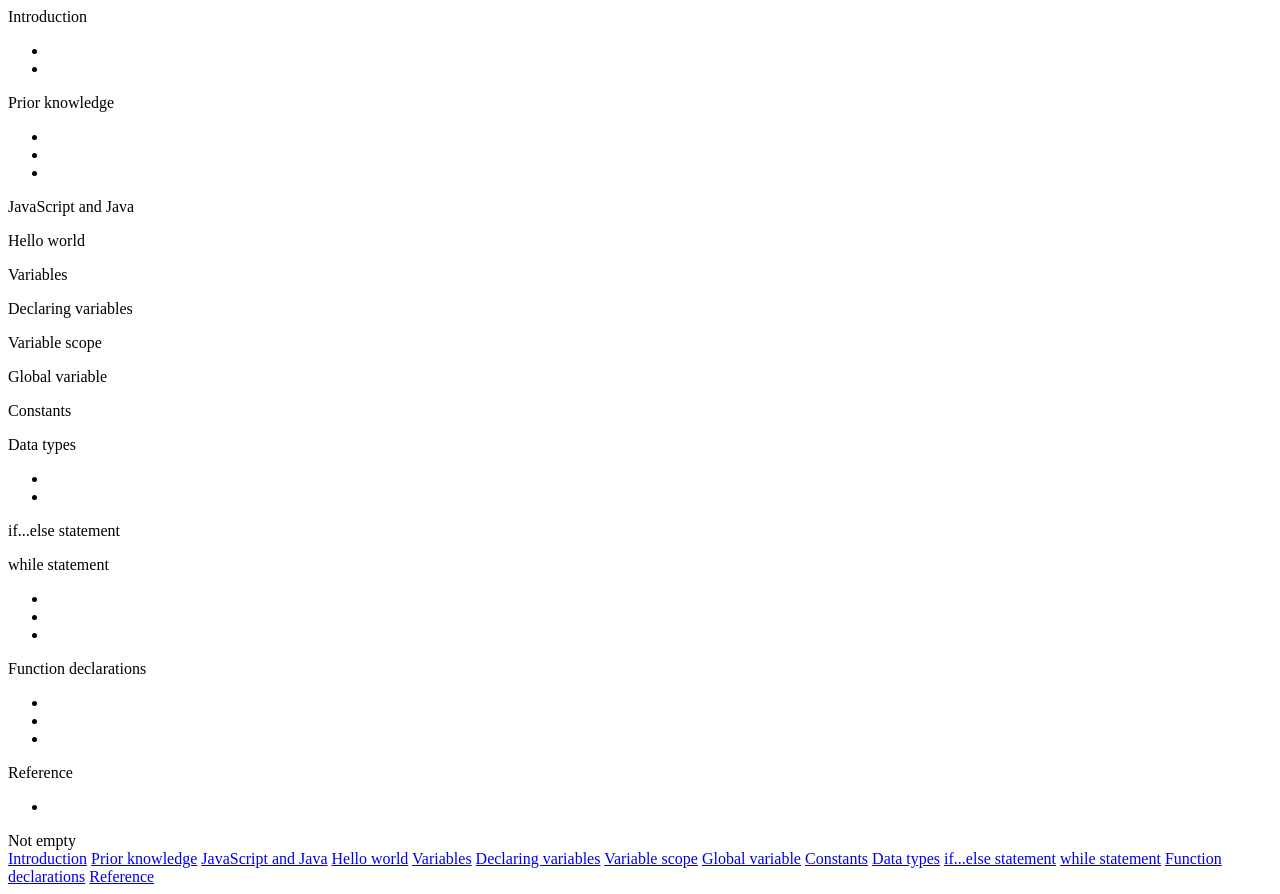
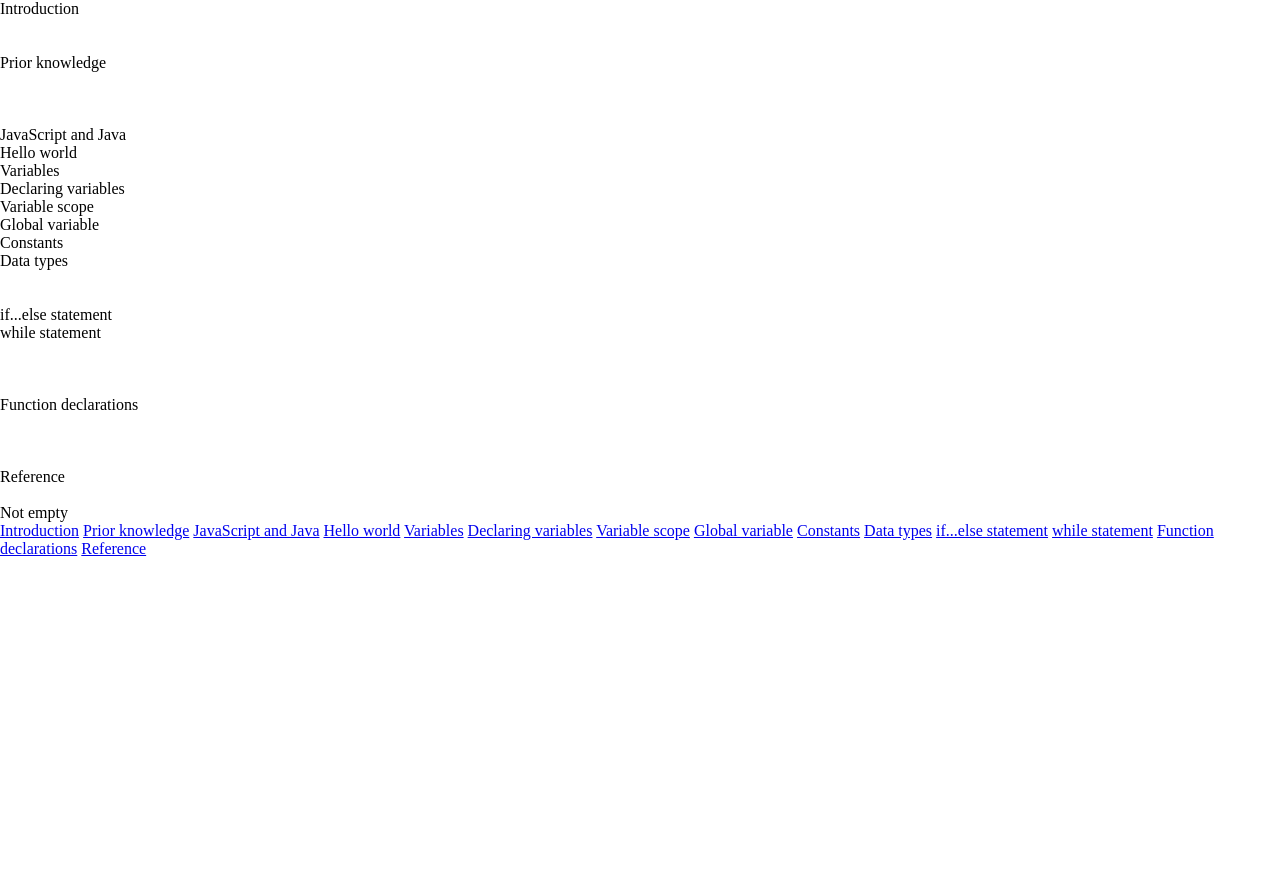
Before and after one commit to codewithmide/JavaScript-Technical-Documentation-Page, a plain HTML site: page index.html in a window 1280 px wide. After the commit the page ends 800 px from the top, so only its background shows below. Drawn offline with Linux system fonts and the light colour scheme.

Commit message:
all html checks passed

```diff
--- a/index.html
+++ b/index.html
@@ -1,7 +1,7 @@
 <!DOCTYPE html>
 <html>
   <head>
-    <title>Technical documentation page</title>
+    <title>JavaScript Technical Documentation Page</title>
     <meta name="viewport" />
     <meta charset="UTF-8" content="width=device-width, initial-scale=1.0"/>
     <link rel="stylesheet" href="styles.css"/>
--- a/styles.css
+++ b/styles.css
@@ -0,0 +1,10 @@
+* {
+    margin: 0;
+    padding: 0;
+    box-sizing: border-box;
+}
+
+body {
+    background-color: #ffffff;
+    color: rgb(0, 0, 0);
+}
```
